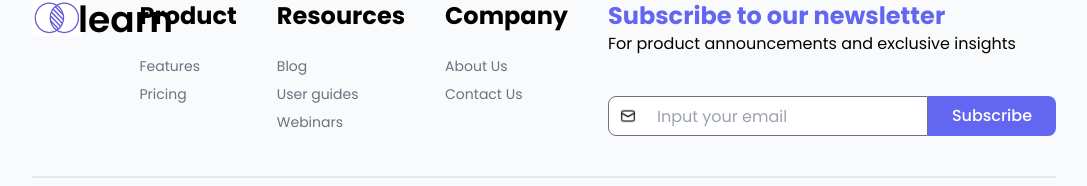
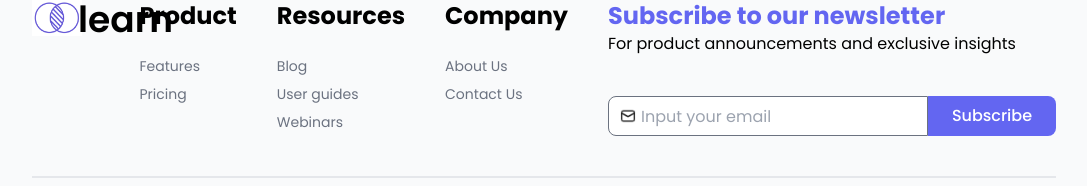
Before and after one commit to nemanjaKostovski/next_learning_platform, a Next.js app: page / in a window 1280 px wide. Shown: the part 1432-1618 px from the top of the page, without its empty margins (96-1183 px from the left). Built offline with nearby package versions, Linux system fonts and the light colour scheme.

Commit message:
small footer update

```diff
--- a/src/app/components/Footer/FooterSubscribe.tsx
+++ b/src/app/components/Footer/FooterSubscribe.tsx
@@ -16,7 +16,7 @@ export default function Subscribe() {
         />
         <div className="flex">
           <input
-            className="h-10 w-80 rounded-lg rounded-r-none border-[1px] border-gray-500 pl-12"
+            className="h-10 w-48 rounded-lg rounded-r-none border-[1px] border-gray-500 pl-8 sm:w-80"
             type="text"
             placeholder="Input your email"
           />
```
